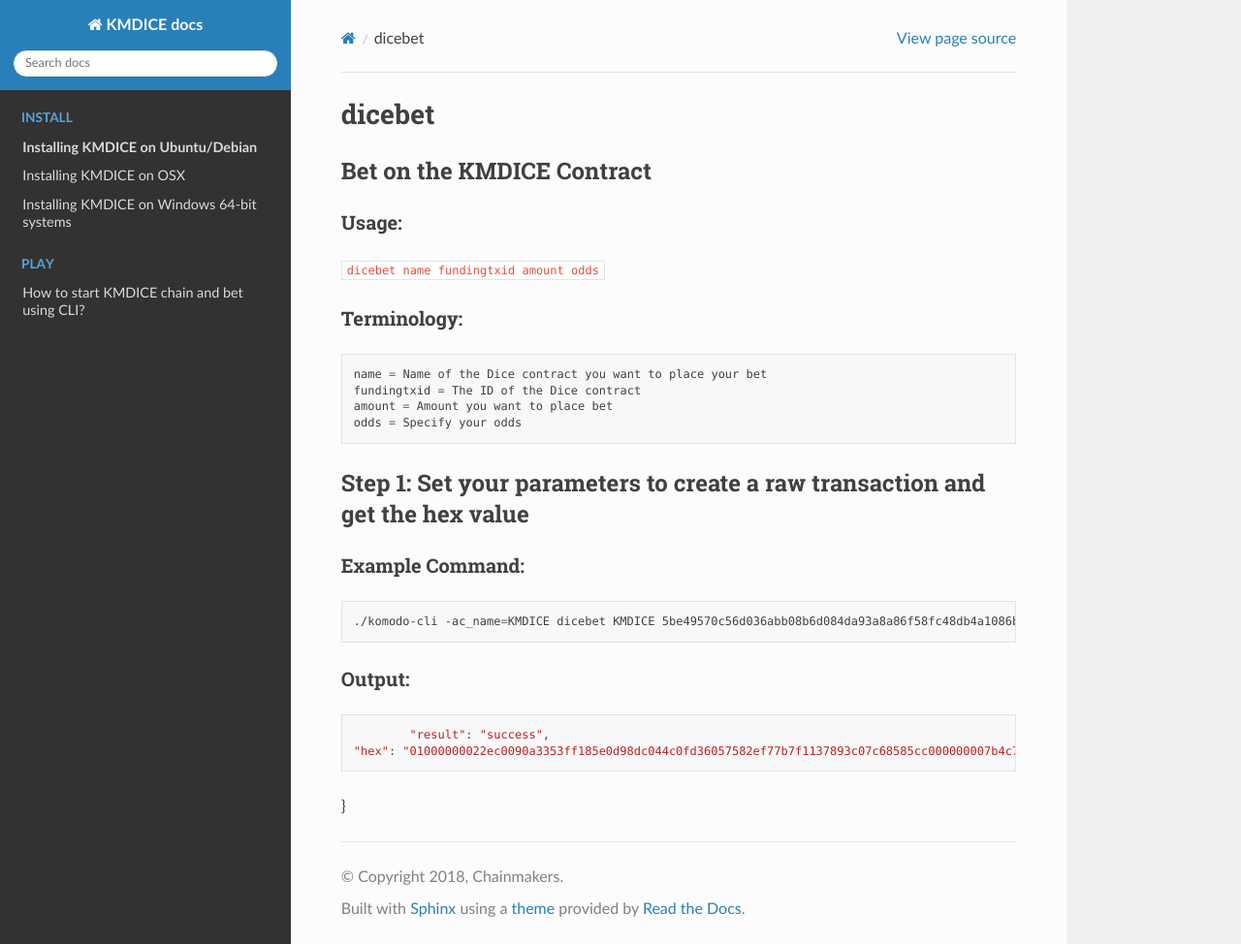
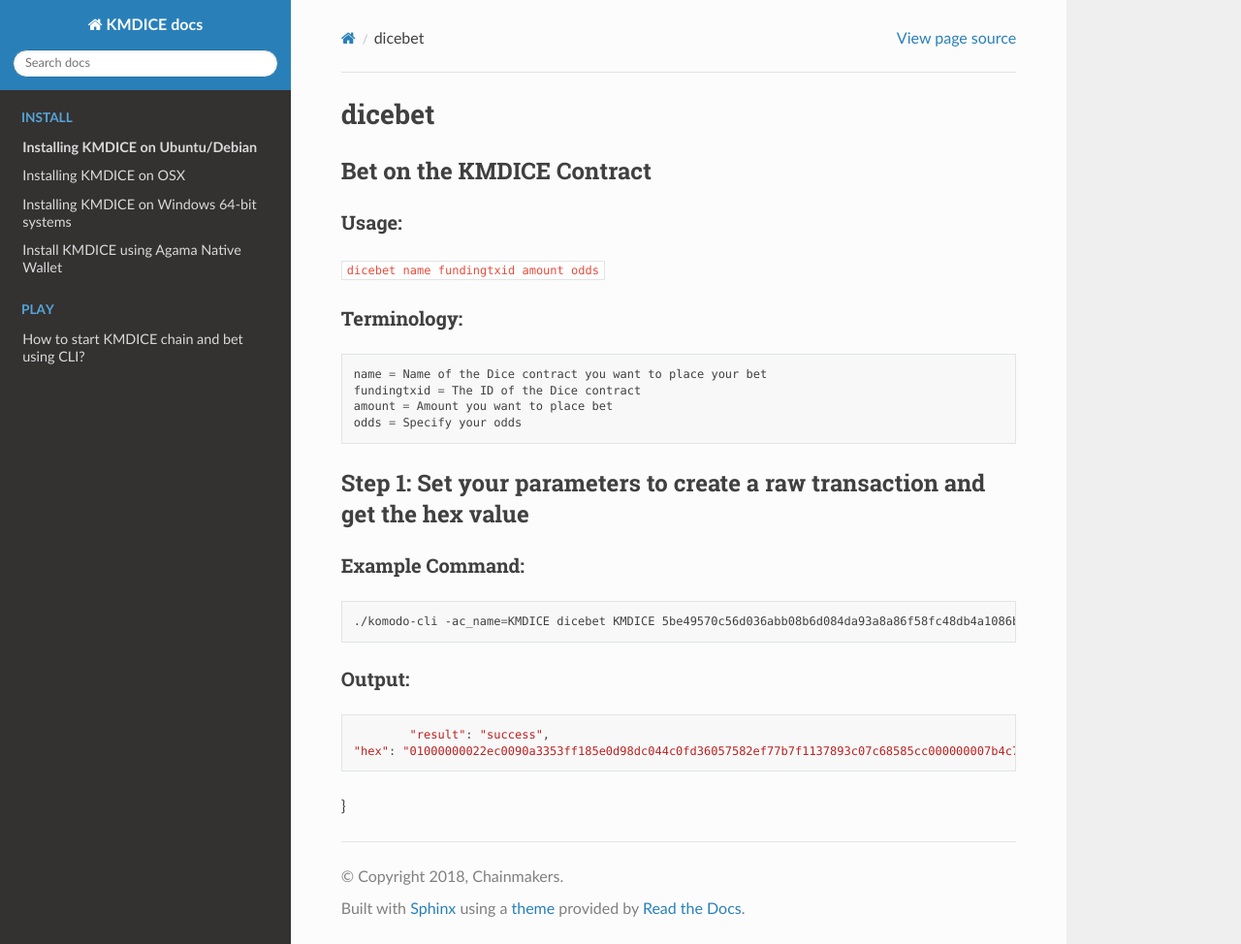
Before and after one commit to chainmakers/kmdicedocs, a Sphinx documentation site: the page built from source/dicebet.rst, in a window 1280 px wide and 974 px high. Shown: the whole window at 97% size. Built offline with Sphinx 7.4.7 and the Read the Docs theme 2.0.0, drawn with Linux system fonts in a browser that asks for light colours; pages that are not in the unit, such as notebooks, are missing from menus.

Commit message:
Update index.rst

```diff
--- a/source/index.rst
+++ b/source/index.rst
@@ -19,6 +19,8 @@
    osxinstallguide.rst
    Windows install guide
    windowsinstallguide.rst
+   Agama Wallet
+   agamawallet.rst
 
 
 .. toctree::
```
